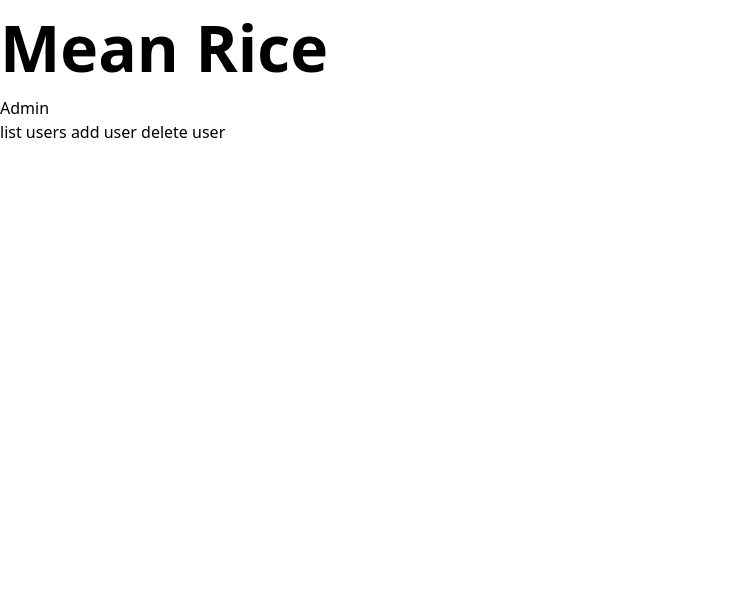
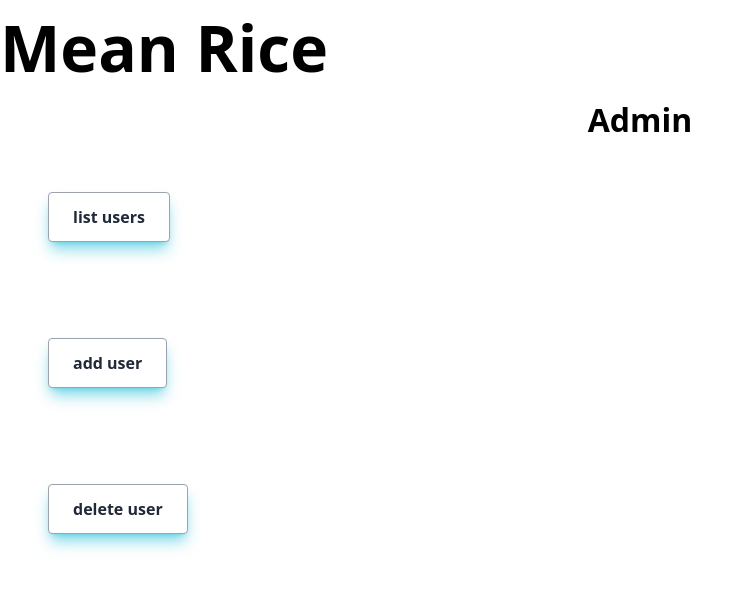
Before and after one commit to J-Rebs/Mean-Rice, a SvelteKit app: page /admin in a window 1280 px wide. Shown: the top 590 px of the page, without its empty margins (0-753 px from the left). Built offline with nearby package versions, Linux system fonts and the light colour scheme.

Commit message:
added list user functionality, SvelteButton component

```diff
--- /dev/null
+++ b/src/lib/SvelteButton.svelte
@@ -0,0 +1,7 @@
+<script lang="ts">
+    export let buttonItem, action;
+</script>
+
+<button on:click={action}
+class="transition ease-in-out delay-10 hover:-translate-y-1 hover:scale-110 duration-300 bg-white hover:bg-gray-100 text-gray-800 font-semibold py-2 px-4 border border-gray-400 rounded shadow shadow-lg shadow-cyan-500/50"
+>{buttonItem}</button>
--- a/src/routes/+page.svelte
+++ b/src/routes/+page.svelte
@@ -1,19 +1,4 @@
 <script>
-  import { onMount } from "svelte";
-  import axios from "axios";
-  let quotes = [];
-  let error = null;
-
-  onMount(async () => {
-    try {
-      const res = await axios.get(
-        "https://music-tonic.herokuapp.com/client1-rest/listUsers"
-      );
-      quotes = res.data;
-    } catch (e) {
-      error = e;
-    }
-  });
 </script>
 
 <div class="bg-lime-300 px-6 py-6 opacity-80 hover:opacity-100 transition-opacity">
--- a/src/routes/admin/+page.svelte
+++ b/src/routes/admin/+page.svelte
@@ -1,5 +1,51 @@
-<h1>Admin</h1>
+<script>
+  import axios from "axios";
+  import SvelteButton from "../../lib/SvelteButton.svelte";
+  let listUsersCallCount = 0;
+  let userList = [];
+  async function listUsers() {
+    let error = null;
+    try {
+      const res = await axios.get(
+        "https://music-tonic.herokuapp.com/client1-rest/listUsers"
+      );
+      userList = res.data;
+      listUsersCallCount += 1;
+      console.log("user list retrieved as:", userList);
+      return userList;
+    } catch (e) {
+      error = e;
+      listUsersCallCount += 1;
+      return ["Bad request"];
+    }
+  }
+</script>
 
-<button>list users</button>
-<button>add user</button>
-<button>delete user</button>
+<h1 class="text-lg w-screen text-center mx-auto font-bold">Admin</h1>
+<div class="px-4 py-4 auto-cols-auto">
+  <div class="px-4 py-4">
+    <SvelteButton buttonItem="list users" action={listUsers} />
+    <div class="px-4 py-4">
+      {#key listUsersCallCount}
+        <ul>
+          {#each userList as { userId, realName, userType, mainGenre, age }}
+            <li>
+              userId: {userId} Name: {realName} userType: {userType} mainGenre: {mainGenre}
+              age:{age}
+            </li>
+          {/each}
+        </ul>
+      {/key}
+    </div>
+  </div>
+  <div class="px-4 py-4">
+    <SvelteButton buttonItem="add user" action={listUsers} />
+    <div class="px-4 py-4">
+    </div>
+  </div>
+  <div class="px-4 py-4">
+    <SvelteButton buttonItem="delete user" action={listUsers} />
+    <div class="px-4 py-4">
+    </div>
+  </div>
+</div>
```
